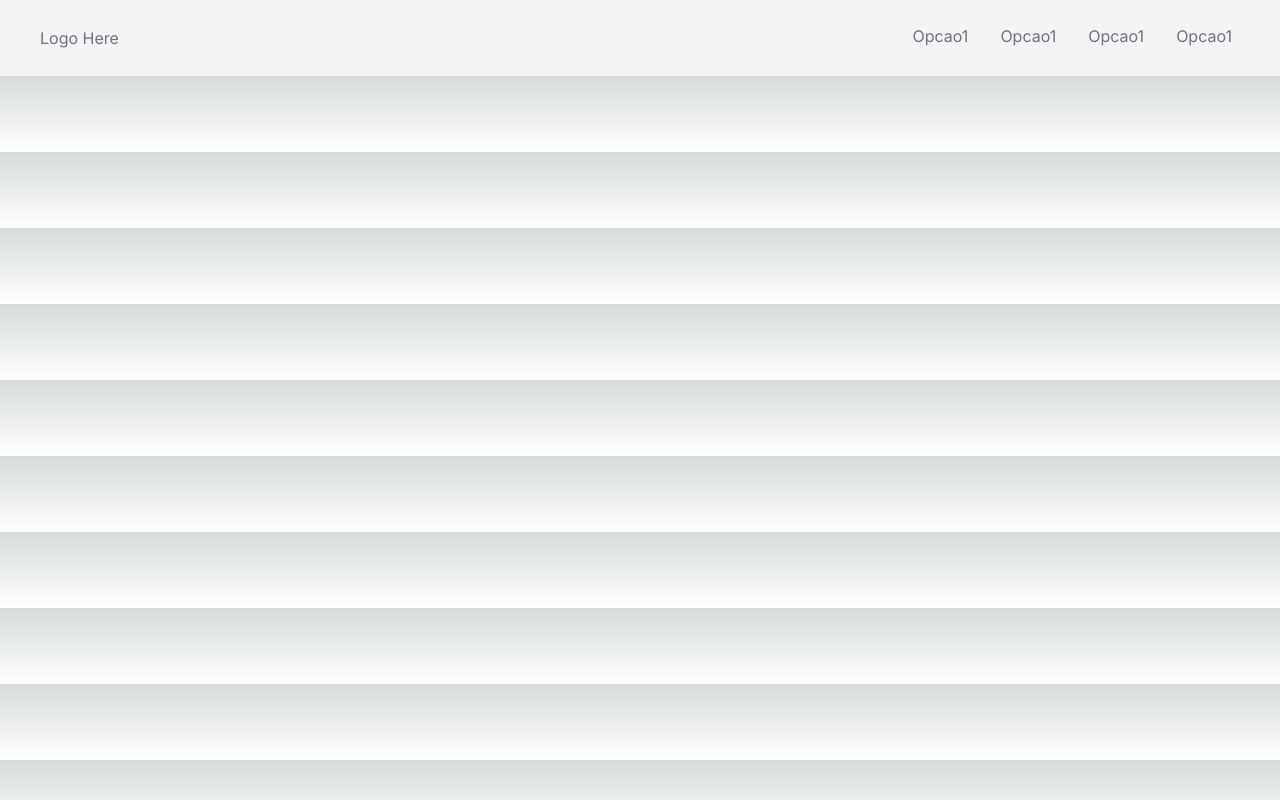
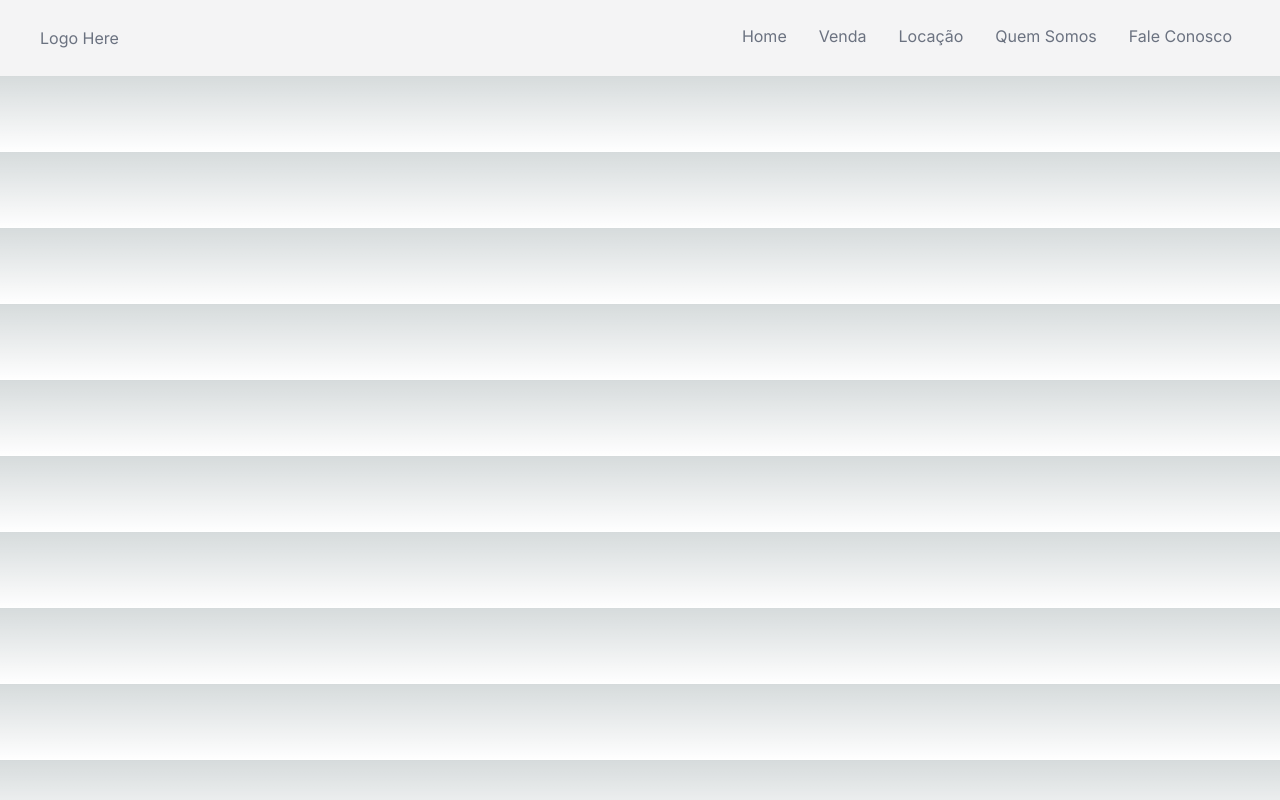
Before and after one commit to eliasfmartins/landing-imobiliaria, a Next.js app: page / in a window 1280 px wide. Built offline with nearby package versions, Linux system fonts and the light colour scheme.

Commit message:
feat: image files and header

```diff
--- a/src/app/components/header/index.tsx
+++ b/src/app/components/header/index.tsx
@@ -5,10 +5,11 @@ export const Header = () => {
                 Logo Here
                 <nav>
                     <ul className="flex gap-4">
-                        <li className="border-b-4 border-transparent hover:border-cyan-400 transition duration-500 p-2 ">Opcao1</li>
-                        <li className="border-b-4 border-transparent hover:border-cyan-400 transition duration-500 p-2 ">Opcao1</li>
-                        <li className="border-b-4 border-transparent hover:border-cyan-400 transition duration-500 p-2 ">Opcao1</li>
-                        <li className="border-b-4 border-transparent hover:border-cyan-400 transition duration-500 p-2 ">Opcao1</li>
+                        <li className="border-b-4 border-transparent hover:border-cyan-400 transition duration-500 p-2 ">Home</li>
+                        <li className="border-b-4 border-transparent hover:border-cyan-400 transition duration-500 p-2 ">Venda</li>
+                        <li className="border-b-4 border-transparent hover:border-cyan-400 transition duration-500 p-2 ">Locação</li>
+                        <li className="border-b-4 border-transparent hover:border-cyan-400 transition duration-500 p-2 ">Quem Somos</li>
+                        <li className="border-b-4 border-transparent hover:border-cyan-400 transition duration-500 p-2 ">Fale Conosco</li>
 
 
                     </ul>
```
